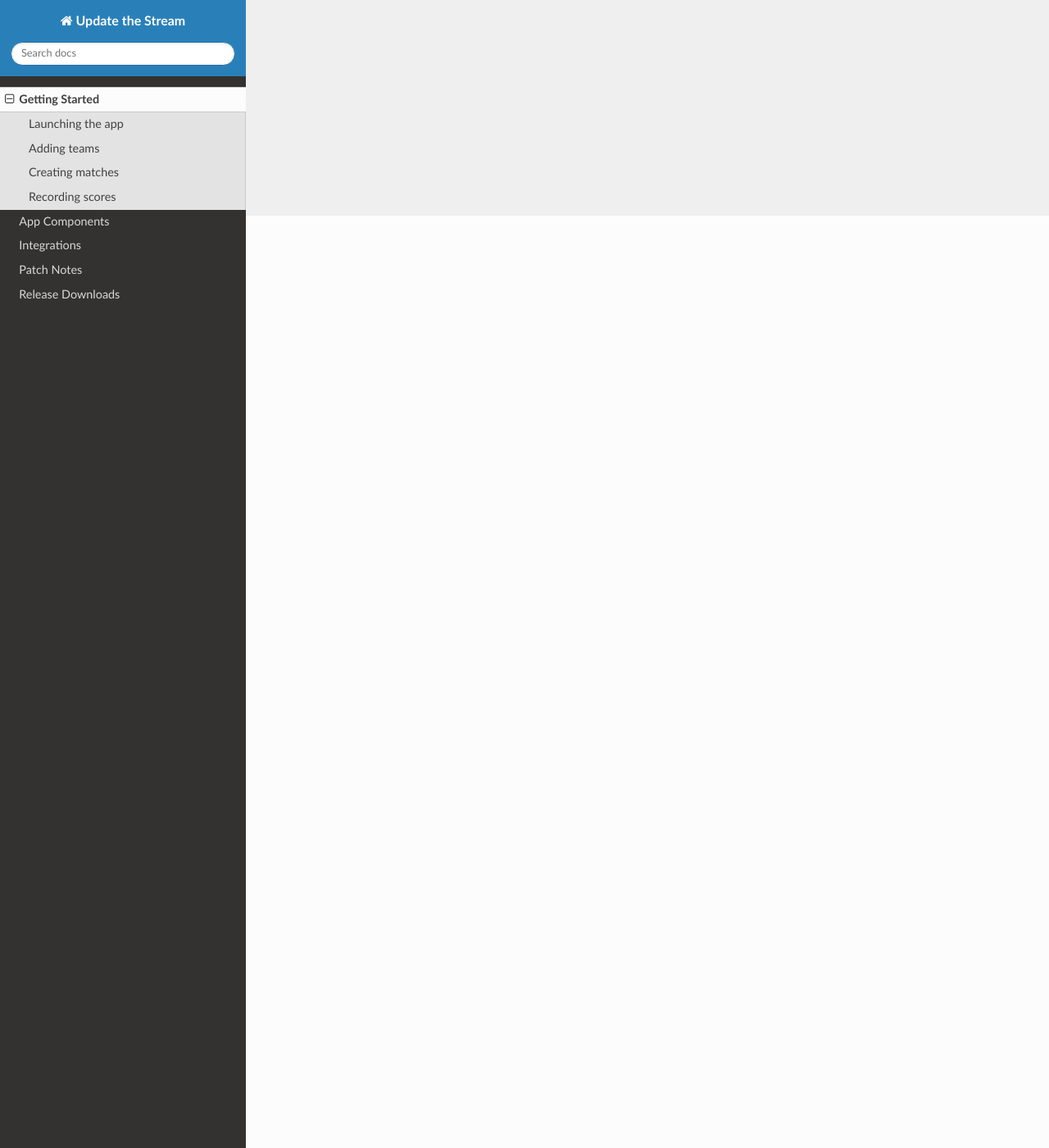
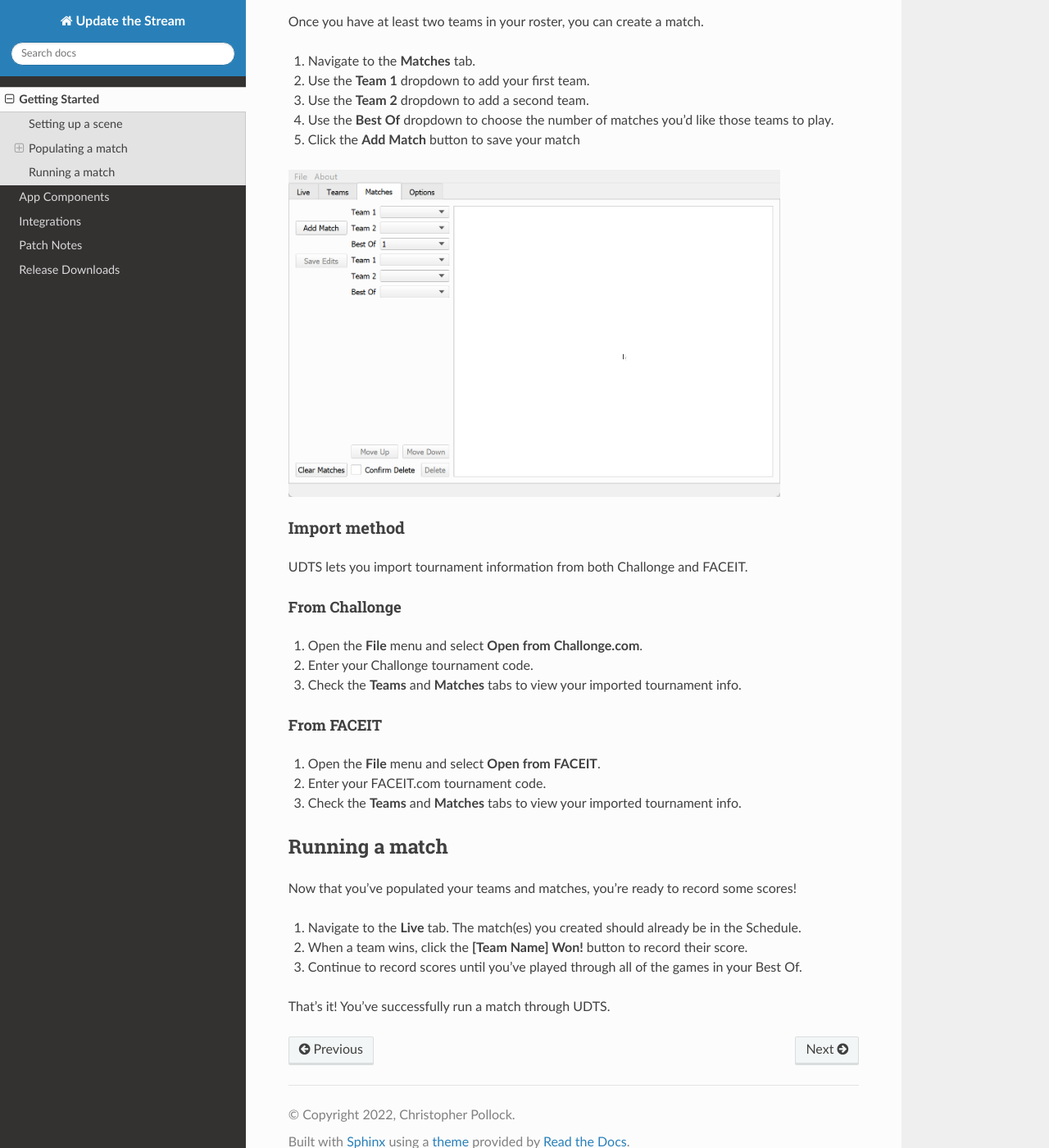
Before and after one commit to chhopsky/udts-readthedocs, a Sphinx documentation site: the page built from docs/source/intro.rst, in a window 1280 px wide and 1400 px high, scrolled down 1137 px. Shown: the whole window at 82% size. Built offline with Sphinx 7.4.7 and the Read the Docs theme 2.0.0, drawn with Linux system fonts in a browser that asks for light colours; some of the changed text lies outside the part shown.

Commit message:
Started work on the Getting Started page
- Added a bunch of instructions
- Added two supporting GIFs

```diff
--- a/docs/source/intro.rst
+++ b/docs/source/intro.rst
@@ -4,24 +4,70 @@ Getting Started
 
 A step-by-step guide to setting up your first match in Update the Stream (UDTS).
 
-*****************
-Launching the app
-*****************
-Find the folder where you put UDTS and launch `udts.exe`.
 
-If you don't have UDTS installed, you can :doc:`download the latest release here </releases>`, then unzip it.
+******************
+Setting up a scene
+******************
+(In Progress)
 
-************
-Adding teams
-************
+*******************
+Populating a match
+*******************
+There are two ways to populate team and match data in UDTS: manually and via import.
 
+Manual method
+=============
 
-****************
-Creating matches
-****************
+Add teams
+------------
+1. Navigate to the **Teams** tab.
+2. Enter a team name and tricode.
+3. (Optional) Add team logo and hero images.
+4. Click the **Add Team** button.
 
-****************
-Recording scores
-****************
+.. image:: addteam.gif
+  :width: 600
+  :alt: GIF of team being added to the app.
 
-*****
+Repeat to add a second team.
+
+Add matches
+--------------
+Once you have at least two teams in your roster, you can create a match.
+
+1. Navigate to the **Matches** tab.
+2. Use the **Team 1** dropdown to add your first team.
+3. Use the **Team 2** dropdown to add a second team.
+4. Use the **Best Of** dropdown to choose the number of matches you'd like those teams to play.
+5. Click the **Add Match** button to save your match
+
+.. image:: addmatch.gif
+  :width: 600
+  :alt: GIF of a match being added to the app.
+
+Import method
+=============
+UDTS lets you import tournament information from both Challonge and FACEIT.
+
+From Challonge
+--------------
+1. Open the **File** menu and select **Open from Challonge.com**.
+2. Enter your Challonge tournament code.
+3. Check the **Teams** and **Matches** tabs to view your imported tournament info.
+
+From FACEIT
+-----------
+1. Open the **File** menu and select **Open from FACEIT**.
+2. Enter your FACEIT.com tournament code.
+3. Check the **Teams** and **Matches** tabs to view your imported tournament info.
+
+***************
+Running a match
+***************
+Now that you've populated your teams and matches, you're ready to record some scores!
+
+1. Navigate to the **Live** tab. The match(es) you created should already be in the Schedule.
+2. When a team wins, click the **[Team Name] Won!** button to record their score.
+3. Continue to record scores until you've played through all of the games in your Best Of.
+
+That's it! You've successfully run a match through UDTS.
```
Also changed, not shown: docs/source/addmatch.gif (added), docs/source/addteam.gif (added), 14 other files.
